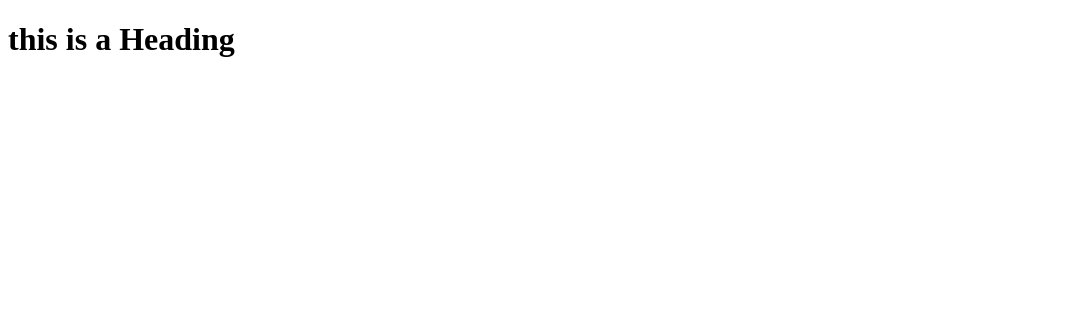
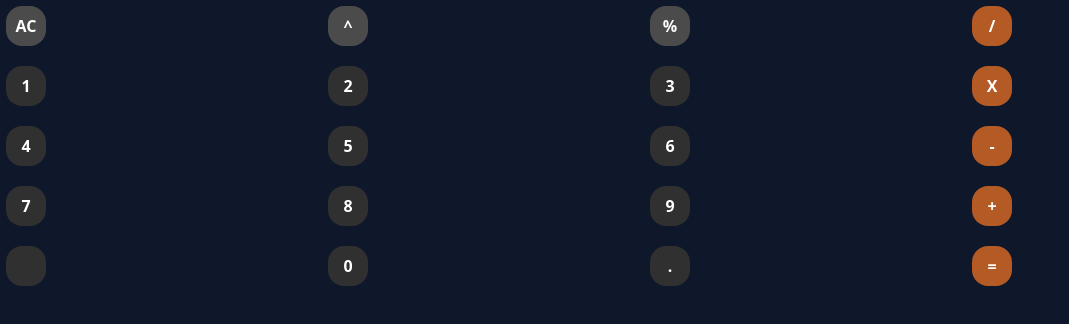
Before and after one commit to breezy-anj/Calculator, a plain HTML site: page index.html in a window 1280 px wide. Shown: the whole page, without its empty margins (0-1069 px from the left). Drawn offline with Linux system fonts and the light colour scheme.

Commit message:
buttons added

```diff
--- a/index.html
+++ b/index.html
@@ -3,9 +3,39 @@
 <head>
     <meta charset="UTF-8">
     <meta name="viewport" content="width=device-width, initial-scale=1.0">
+    <link rel="stylesheet" href="style.css">
     <title>Document</title>
 </head>
 <body>
-    <h1>this is a Heading</h1>
+
+  <div class="text-white grid grid-cols-4 gap-2">
+
+    <div><button class="otherbtns">AC</button></div>
+    <div><button class="otherbtns">^</button></div>
+    <div><button class="otherbtns">%</button></div>
+    <div><button class="dmase">/</button></div>
+
+    <div><button class="nmbr">1</button></div>
+    <div><button class="nmbr">2</button></div>
+    <div><button class="nmbr">3</button></div>
+    <div><button class="dmase">X</button></div>
+
+    <div><button class="nmbr">4</button></div>
+    <div><button class="nmbr">5</button></div>
+    <div><button class="nmbr">6</button></div>
+    <div><button class="dmase">-</button></div>
+
+    <div><button class="nmbr">7</button></div>
+    <div><button class="nmbr">8</button></div>
+    <div><button class="nmbr">9</button></div>
+    <div><button class="dmase">+</button></div>
+
+    <div><button class="nmbr"></button></div>
+    <div><button class="nmbr">0</button></div>
+    <div><button class="nmbr">.</button></div>
+    <div><button class="dmase">=</button></div>
+
+  </div>
+
 </body>
 </html>
```
Also changed, not shown: style.css (added).
